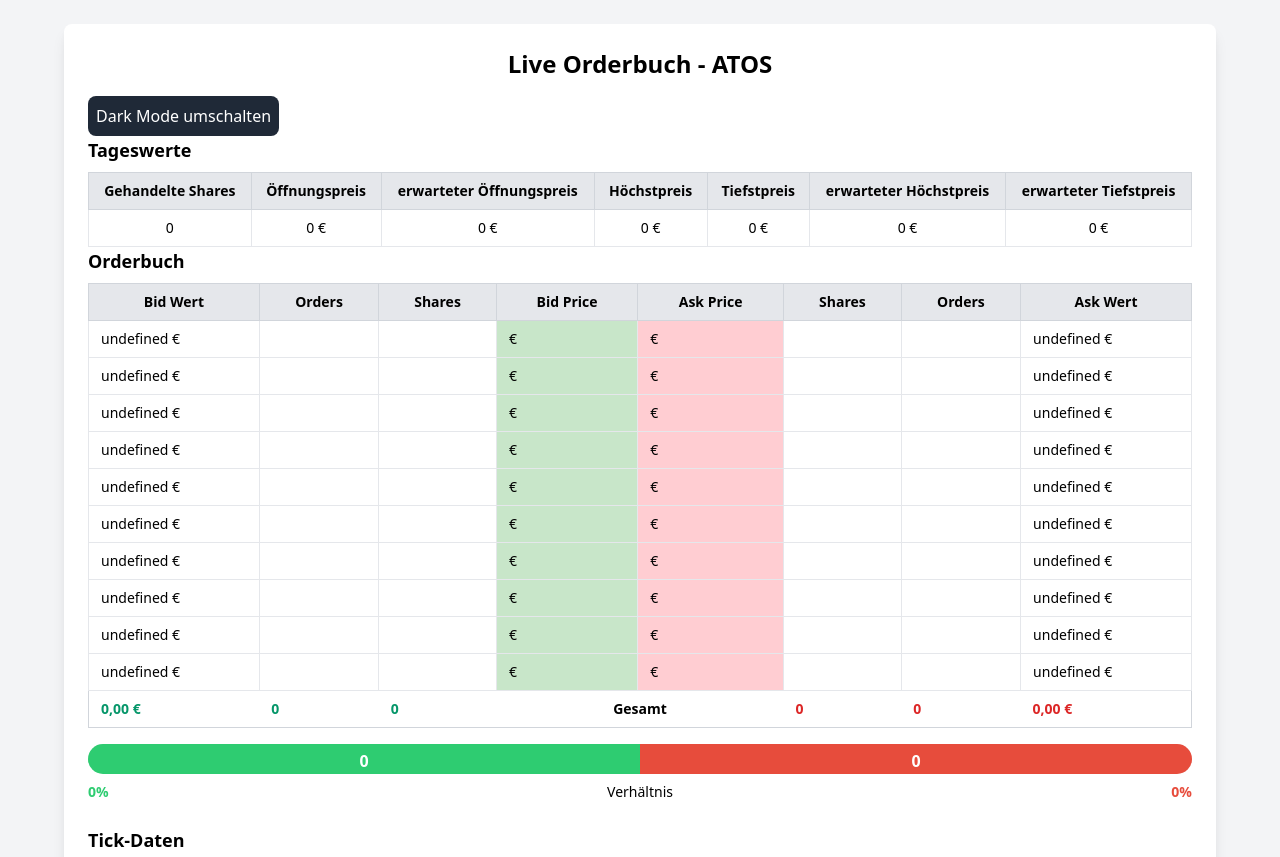
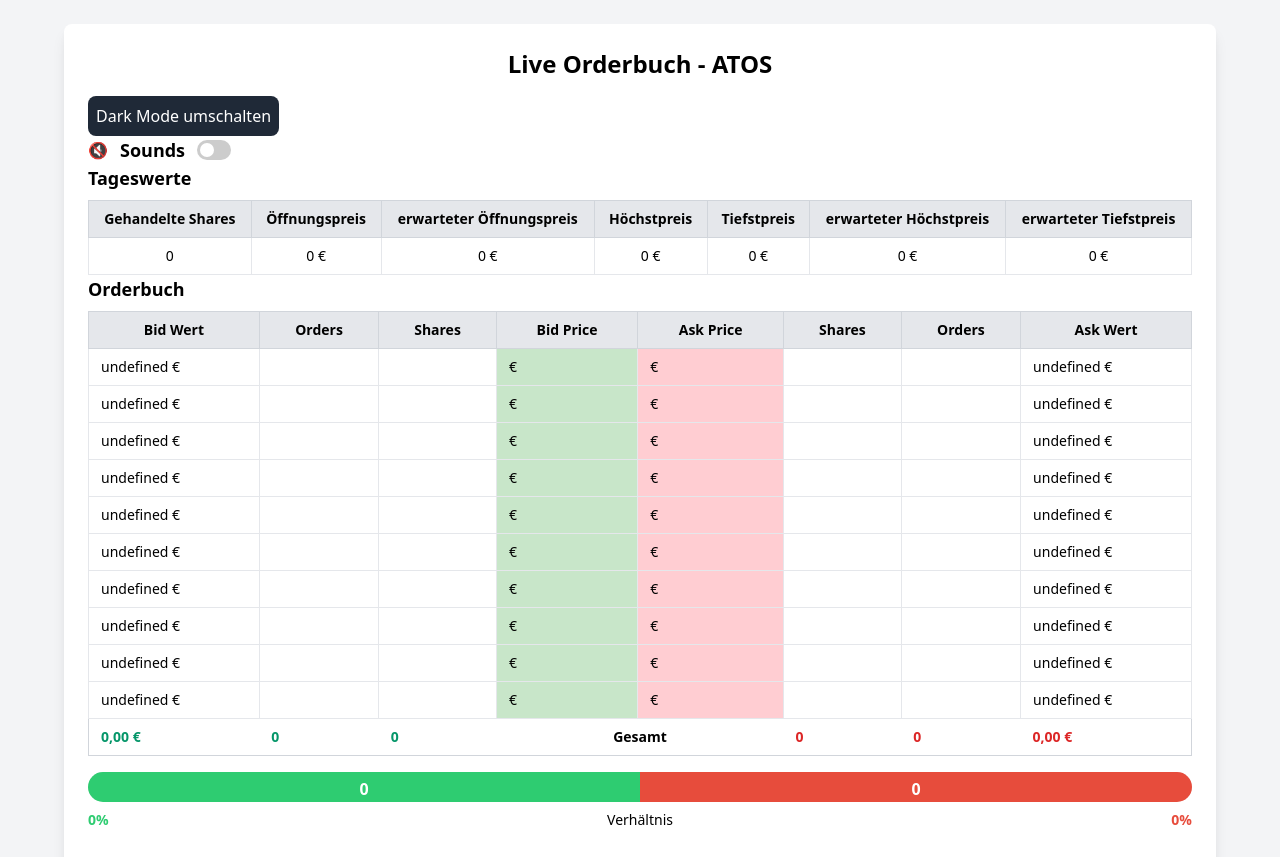
Before and after one commit to SteGun93/Live-Orderbuch-ATOS, a Flask app: page / in a window 1280 px wide. Shown: the top 857 px of the page. Run offline with Flask 3, Linux system fonts and the light colour scheme; data that the repository does not hold is empty.

Commit message:
Schalter für Sounds eingebaut

```diff
--- a/templates/index.html
+++ b/templates/index.html
@@ -16,6 +16,51 @@
     </audio>
     <link rel="stylesheet" href="https://cdnjs.cloudflare.com/ajax/libs/tailwindcss/2.2.19/tailwind.min.css">
     <style>
+        .switch {
+            position: relative;
+            display: inline-block;
+            width: 34px;
+            height: 20px;
+        }
+
+        .switch input {
+            opacity: 0;
+            width: 0;
+            height: 0;
+        }
+
+        .slider {
+            position: absolute;
+            cursor: pointer;
+            top: 0;
+            left: 0;
+            right: 0;
+            bottom: 0;
+            background-color: #ccc;
+            transition: 0.4s;
+            border-radius: 34px;
+        }
+
+        .slider:before {
+            position: absolute;
+            content: "";
+            height: 14px;
+            width: 14px;
+            left: 3px;
+            bottom: 3px;
+            background-color: white;
+            transition: 0.4s;
+            border-radius: 50%;
+        }
+
+        input:checked + .slider {
+            background-color: #4caf50;
+        }
+
+        input:checked + .slider:before {
+            transform: translateX(14px);
+        }
+
         .bar-container {
             display: flex;
             height: 30px;
@@ -125,6 +170,14 @@
         <button id="toggle-dark-mode" class="p-2 bg-gray-800 text-white rounded-lg">
             Dark Mode umschalten
         </button>
+        <div class="flex items-center space-x-3">
+            <span id="sound-icon">🔊</span>
+            <label for="sound-toggle" class="text-lg font-semibold">Sounds</label>
+            <label class="switch">
+                <input type="checkbox" id="sound-toggle">
+                <span class="slider round"></span>
+            </label>
+        </div>
         <div>
             <h3 class="text-lg font-semibold mb-2">Tageswerte</h3>
             <div class="overflow-x-auto">
@@ -239,8 +292,27 @@
         let tradeHighlightTimers = {};
         let lastTradeTimestamp = null;
         let lastBidPrice = null;
+        let soundEnabled = localStorage.getItem('soundEnabled') === 'true';
+        const soundToggle = document.getElementById("sound-toggle");
+        const soundIcon = document.getElementById("sound-icon");
+
+        function updateSoundUI() {
+            soundToggle.checked = soundEnabled;
+            soundIcon.textContent = soundEnabled ? "🔊" : "🔇";
+        }
+
+        if (soundToggle) {
+            updateSoundUI();
+
+            soundToggle.addEventListener("change", function () {
+                soundEnabled = this.checked;
+                localStorage.setItem('soundEnabled', soundEnabled);
+                updateSoundUI();
+            });
+        }
 
         function playSound(soundId) {
+            if (!soundEnabled) return;
             let audio = document.getElementById(soundId);
             if (audio) {
                 audio.play().catch(error => console.log("Audio-Fehler:", error));
```
